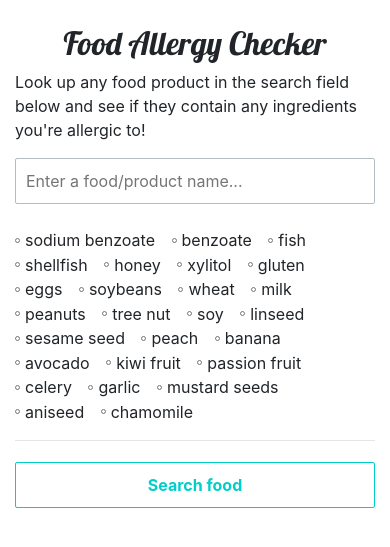
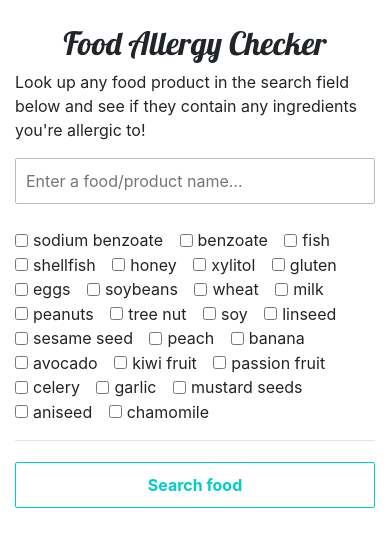
Before and after one commit to chrismomdjian/food-allergy-app, a Flask app: page / in a window 390 px wide. Shown: the part 56-603 px from the top of the page. Run offline with Flask 2, Linux system fonts and the light colour scheme; some libraries are stand-ins or nearby versions.

Commit message:
mobile fix

```diff
--- a/static/main.css
+++ b/static/main.css
@@ -130,14 +130,6 @@ ul li {
   }
 }
 
-@media only screen and (max-width: 600px) {
-  input[type=checkbox],
-  .form-check-inline
-  .form-check-input {
-    width: 5px !important;
-  }
-}
-
 @media screen and (max-width: 500px) {
   .home-screen-container {
     width: 100%;
```
